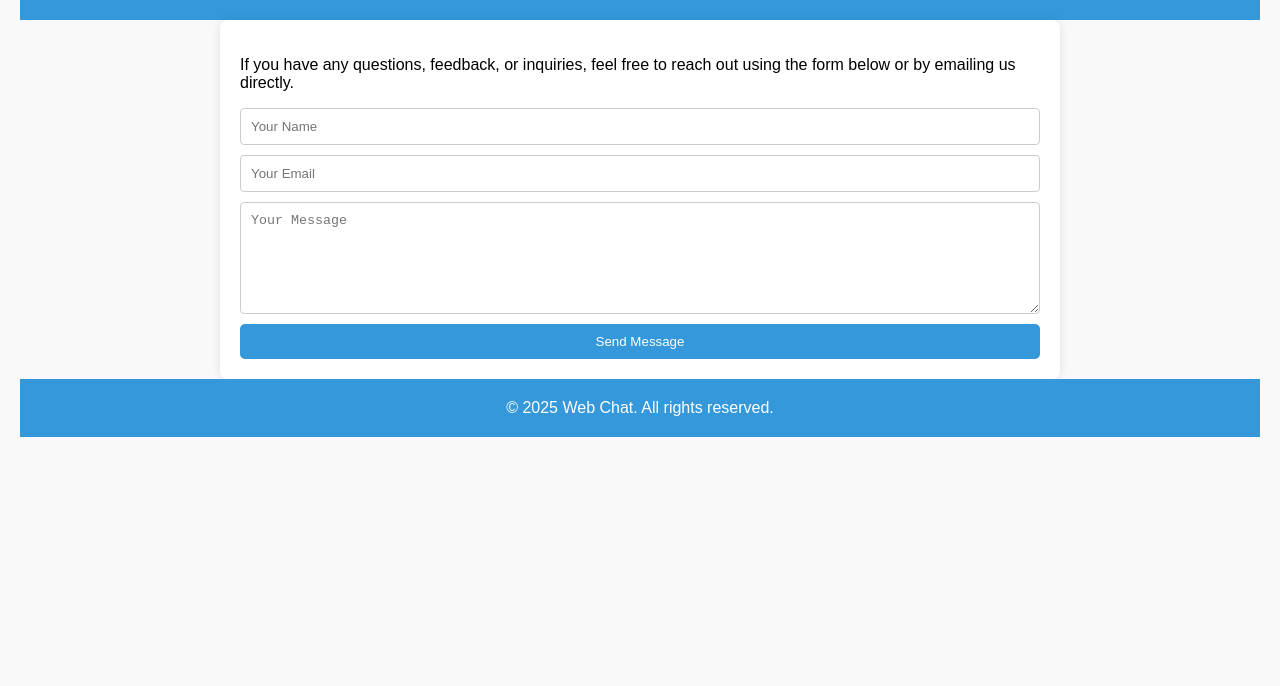
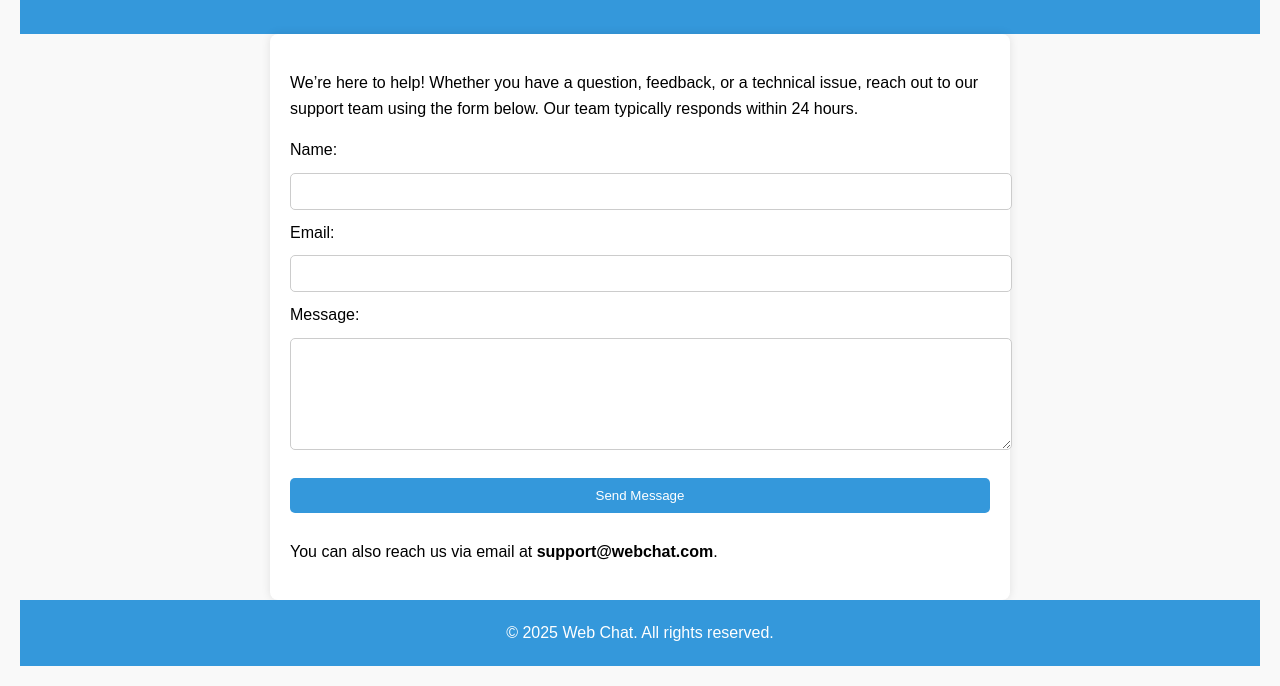
Before and after one commit to sailendrakondapalli/webchat, a website: page public/contact.html in a window 1280 px wide. Shown: the part 120-806 px from the top of the page. Drawn offline with Linux system fonts and the light colour scheme.

Commit message:
Update contact.html

```diff
--- a/public/contact.html
+++ b/public/contact.html
@@ -1,37 +1,47 @@
-<!-- public/contact.html -->
 <!DOCTYPE html>
 <html lang="en">
 <head>
-    <meta name="google-adsense-account" content="ca-pub-4906962969301207">
-
   <meta charset="UTF-8" />
+  <meta name="viewport" content="width=device-width, initial-scale=1.0" />
+  <meta name="description" content="Contact Web Chat support for help, feedback, or inquiries.">
   <title>Contact Us - Web Chat</title>
-  <meta name="viewport" content="width=device-width, initial-scale=1.0" />
-  <meta name="description" content="Contact the Web Chat team for support, questions, or inquiries.">
   <style>
-    body { font-family: Arial, sans-serif; margin: 0; padding: 20px; background: #f9f9f9; }
+    body { font-family: Arial, sans-serif; margin: 0; padding: 20px; background: #f9f9f9; line-height: 1.6; }
     header, footer { text-align: center; padding: 20px; background: #3498db; color: white; }
-    main { max-width: 800px; margin: auto; background: white; padding: 20px; border-radius: 8px; box-shadow: 0 0 10px rgba(0,0,0,0.1); }
-    form { display: flex; flex-direction: column; gap: 10px; }
-    input, textarea { padding: 10px; border-radius: 4px; border: 1px solid #ccc; }
-    button { background: #3498db; color: white; padding: 10px; border: none; border-radius: 5px; }
-    button:hover { background: #2980b9; cursor: pointer; }
+    main { max-width: 700px; margin: auto; background: white; padding: 20px; border-radius: 8px; box-shadow: 0 0 10px rgba(0,0,0,0.1); }
+    input, textarea, button { width: 100%; padding: 10px; margin: 10px 0; border-radius: 5px; border: 1px solid #ccc; }
+    button { background: #3498db; color: white; border: none; cursor: pointer; }
+    button:hover { background: #2980b9; }
   </style>
 </head>
 <body>
   <header>
-    <h1>Contact Us</h1>
+    <h1>Contact Web Chat</h1>
   </header>
+
   <main>
-    <p>If you have any questions, feedback, or inquiries, feel free to reach out using the form below or by emailing us directly.</p>
+    <p>
+      We’re here to help! Whether you have a question, feedback, or a technical issue, reach out to our support team using the form below. Our team typically responds within 24 hours.
+    </p>
 
-    <form action="mailto:sailendrakondapalli2001@gmail.com" method="POST" enctype="text/plain">
-      <input type="text" name="name" placeholder="Your Name" required />
-      <input type="email" name="email" placeholder="Your Email" required />
-      <textarea name="message" placeholder="Your Message" rows="6" required></textarea>
+    <form action="/submit-contact" method="POST">
+      <label for="name">Name:</label>
+      <input type="text" id="name" name="name" required>
+
+      <label for="email">Email:</label>
+      <input type="email" id="email" name="email" required>
+
+      <label for="message">Message:</label>
+      <textarea id="message" name="message" rows="6" required></textarea>
+
       <button type="submit">Send Message</button>
     </form>
+
+    <p>
+      You can also reach us via email at <strong>support@webchat.com</strong>.
+    </p>
   </main>
+
   <footer>
     &copy; 2025 Web Chat. All rights reserved.
   </footer>
```
